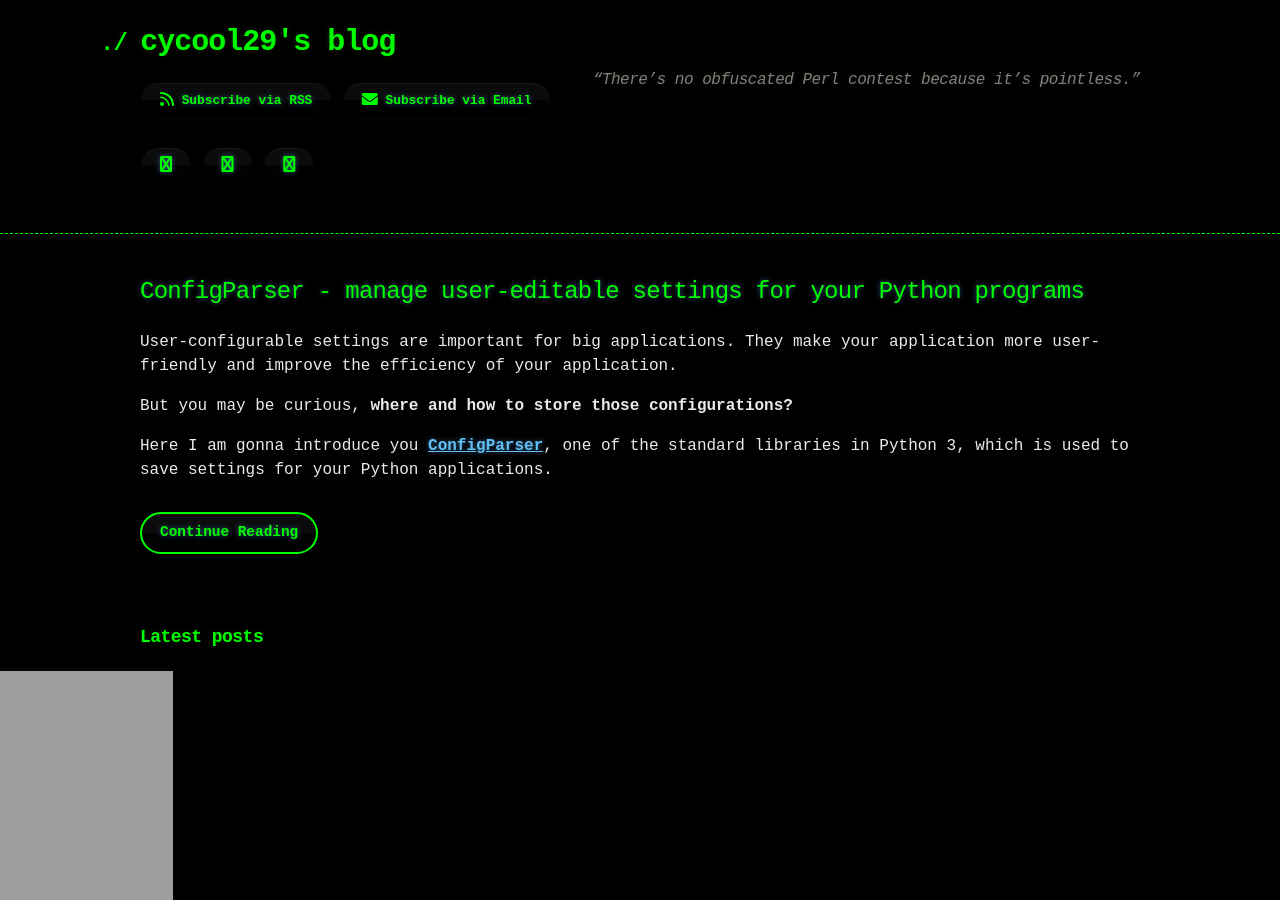
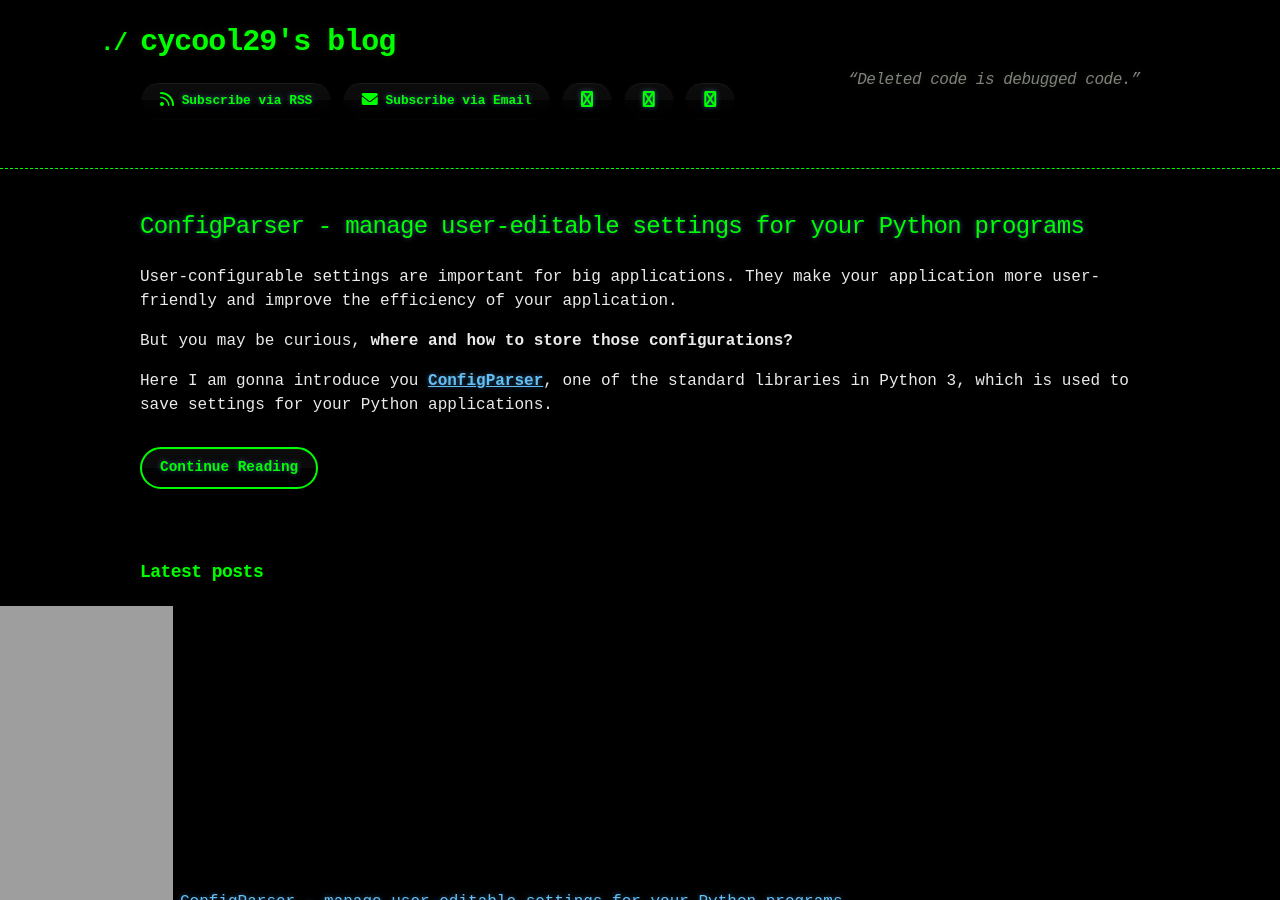
Before and after one commit to cycool29/cycool29.github.io, a Jekyll site: the page built from index.md, in a window 1280 px wide and 900 px high. Built offline with Jekyll 4.4.1, drawn with Linux system fonts in a browser that asks for light colours; a style sheet for code colours, icons or effects is not loaded.

Commit message:
Update quotes

```diff
--- a/_config.yml
+++ b/_config.yml
@@ -1,5 +1,5 @@
 title: cycool29's blog
-description: "“There’s no obfuscated Perl contest because it’s pointless.” "
+description: "“Deleted code is debugged code.” "
 bio: A high school student. Intermediate in Python, Git, Bash. Learning JavaScript. He/Him. "
 author: cycool29
 url: https://cycool29.github.io
```
